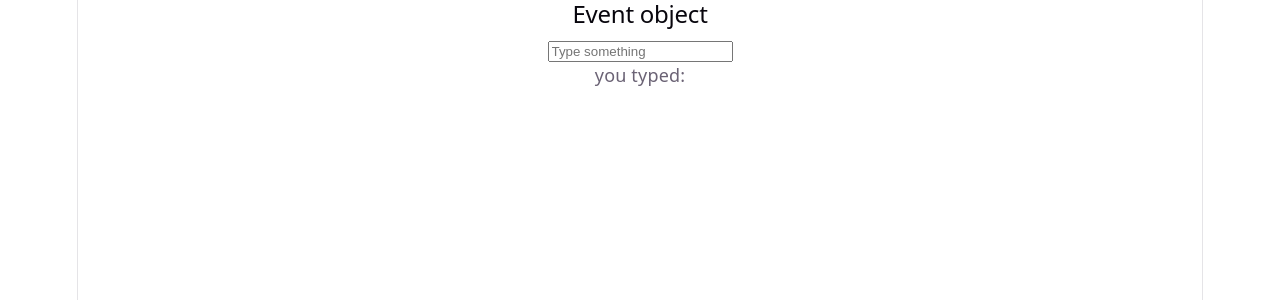
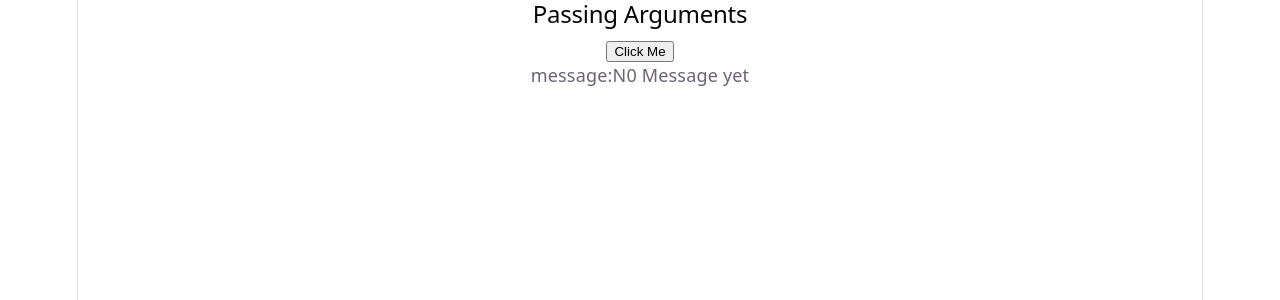
Before and after one commit to varshithym/MERN_Stu_FebMay26Mys, a React (Vite) app in the folder W10/D3/my-event-app/: page / in a window 1280 px wide. Shown: the top 300 px of the page. Built offline with nearby package versions, Linux system fonts and the light colour scheme.

Commit message:
passing arguments to Event Handlers

```diff
--- a/W10/D3/my-event-app/src/App.jsx
+++ b/W10/D3/my-event-app/src/App.jsx
@@ -3,6 +3,7 @@
 import './App.css'
 import { EventBasics } from './components/p1'
 import { EventObject } from './components/p2'
+import { PassingArguments } from './components/p3'
 
 function App() {
   const [count, setCount] = useState(0)
@@ -10,7 +11,8 @@
   return (
     <>
     {/* <EventBasics/> */}
-    <EventObject/>
+    {/* <EventObject/> */}
+    <PassingArguments/>
     </>
   )
 }
--- /dev/null
+++ b/W10/D3/my-event-app/src/components/p3.jsx
@@ -0,0 +1,20 @@
+import { useState } from "react";
+
+// passing arguments to Event Handlers
+export function PassingArguments(){
+    const [message, setMessage] = useState('N0 Message yet');
+    // Event handler function
+    const handleClick = (msg)=>{
+        setMessage(msg);
+
+    };
+    return(
+        <section>
+            <h2>Passing Arguments</h2>
+            <button onClick={()=> handleClick("Namaste")}>
+                Click Me
+            </button>
+            <p>message:{message}</p>
+        </section>
+    )
+}
```
